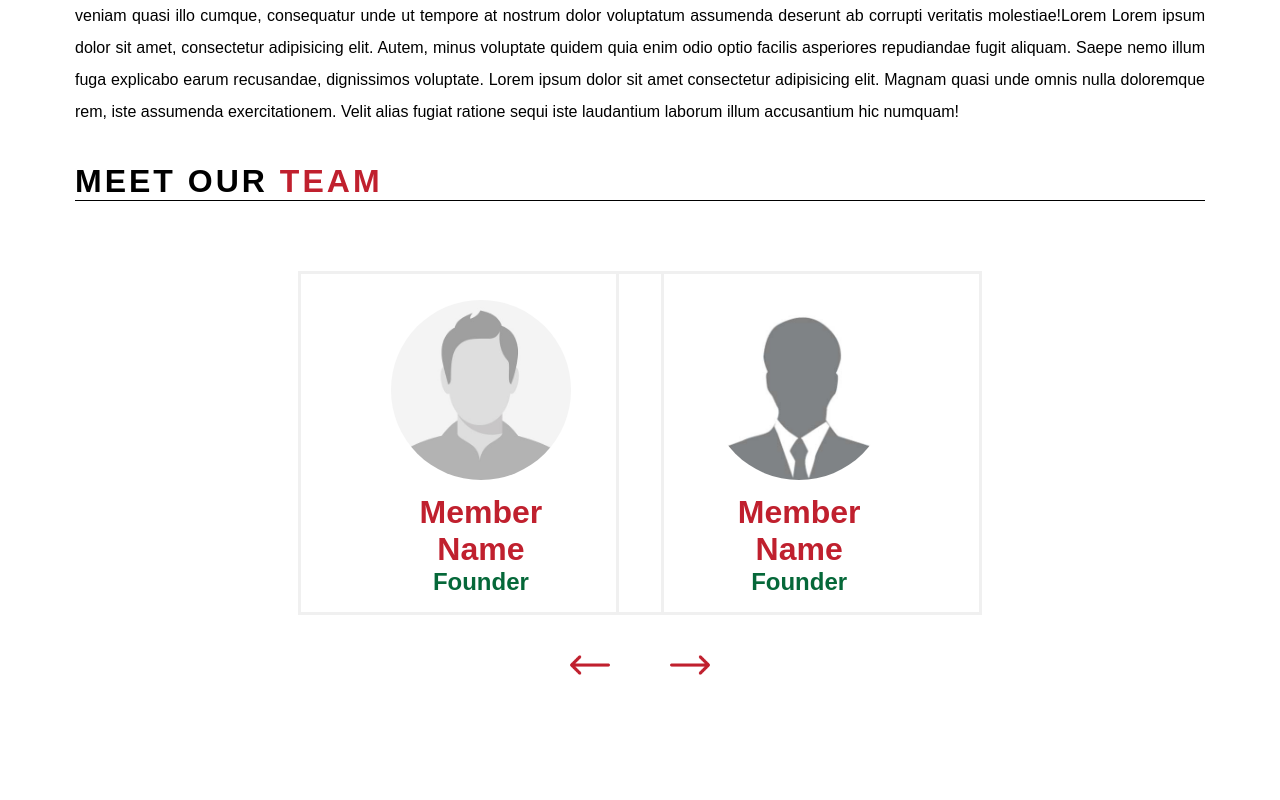
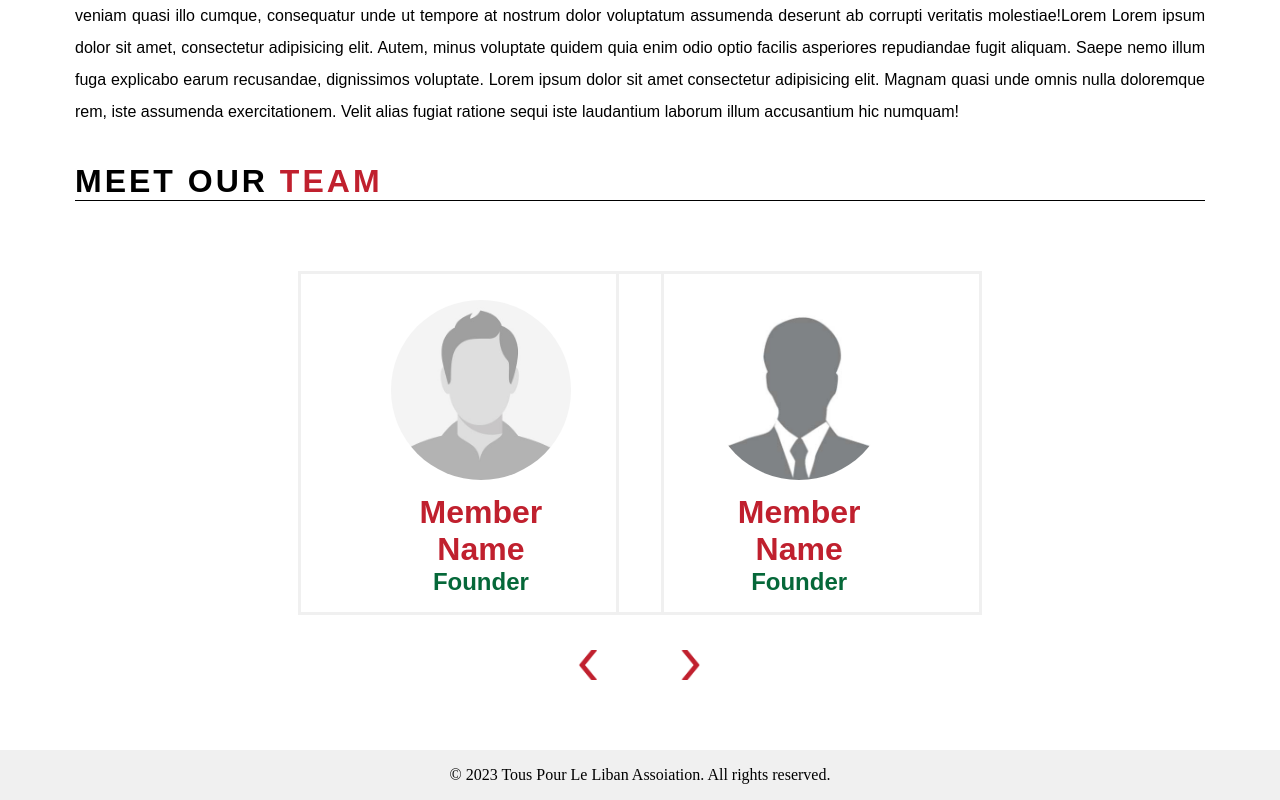
Before and after one commit to Mourtada15/First-Project-FrontEnd, a React (Vite) app: page /aboutus in a window 1280 px wide. Shown: the part 2100-2900 px from the top of the page. Before the commit the page ends 2815 px from the top, so only its background shows below. Built offline with nearby package versions, Linux system fonts and the light colour scheme; a web font is replaced by a local one.

Commit message:
fix carousel arrows and add footer

```diff
--- a/src/AboutUs.jsx
+++ b/src/AboutUs.jsx
@@ -7,6 +7,7 @@
 import PP2 from '../src/assets/pp2.jpg';
 import PP3 from '../src/assets/pp3.jpg';
 import PP4 from '../src/assets/pp4.png';
+import Footer from "./components/footer";
 
 const AboutUs = () => {
 
@@ -161,6 +162,7 @@
         </div>
 
       </section>
+      <Footer/>
     </>
   );
 };
--- a/src/components/article.css
+++ b/src/components/article.css
@@ -172,6 +172,7 @@
 overflow: hidden;
 text-overflow: ellipsis;
 }
+
 .post-footer-flex ul>li a{
     text-decoration: none;
     color: rgb(44,44,43);
--- /dev/null
+++ b/src/components/footer.css
@@ -0,0 +1,18 @@
+footer{
+    background-color: #f0f0f0;
+    padding: 1rem;
+    text-align: center;
+    margin-top: 2.188rem;
+    display: flex;
+    flex-direction: column;
+    align-items: center;
+    /* position: fixed;
+    bottom: 0;
+    left:0;
+    right: 0; */
+    /* overflow: hidden; */
+}
+.footer-inner-div{
+
+    width:fit-content;
+}
--- /dev/null
+++ b/src/components/footer.jsx
@@ -0,0 +1,15 @@
+import React from 'react'
+import '../components/footer.css'
+const footer = () => {
+  return (
+
+        <footer>
+            <div className='footer-inner-div'>
+            <p>&copy; 2023 Tous Pour Le Liban Assoiation. All rights reserved.</p>
+            </div>
+        </footer>
+
+  )
+}
+
+export default footer
--- a/src/components/subscribe.css
+++ b/src/components/subscribe.css
@@ -14,7 +14,6 @@
     flex-direction: column;
     align-items: center;
     font-family: "Avenir",sans-serif;
-    position: fixed;
 }
 .popup-header{
     width: 100%;
```
Also changed, not shown: src/assets/left-arrow.png, src/assets/right-arrow.png.
